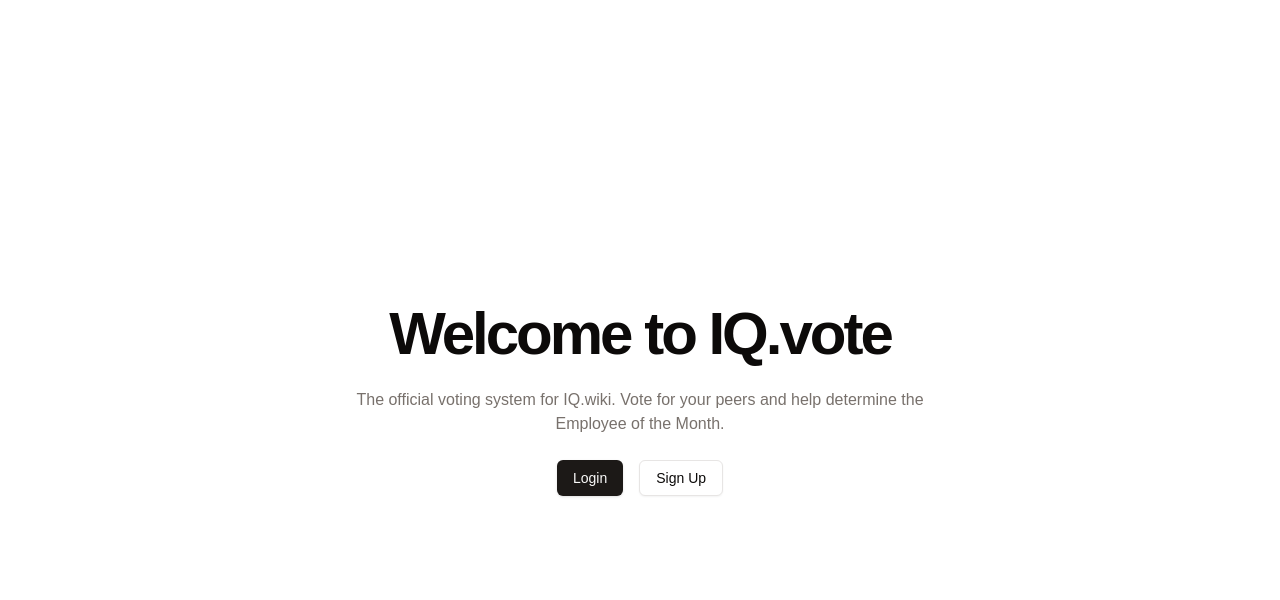
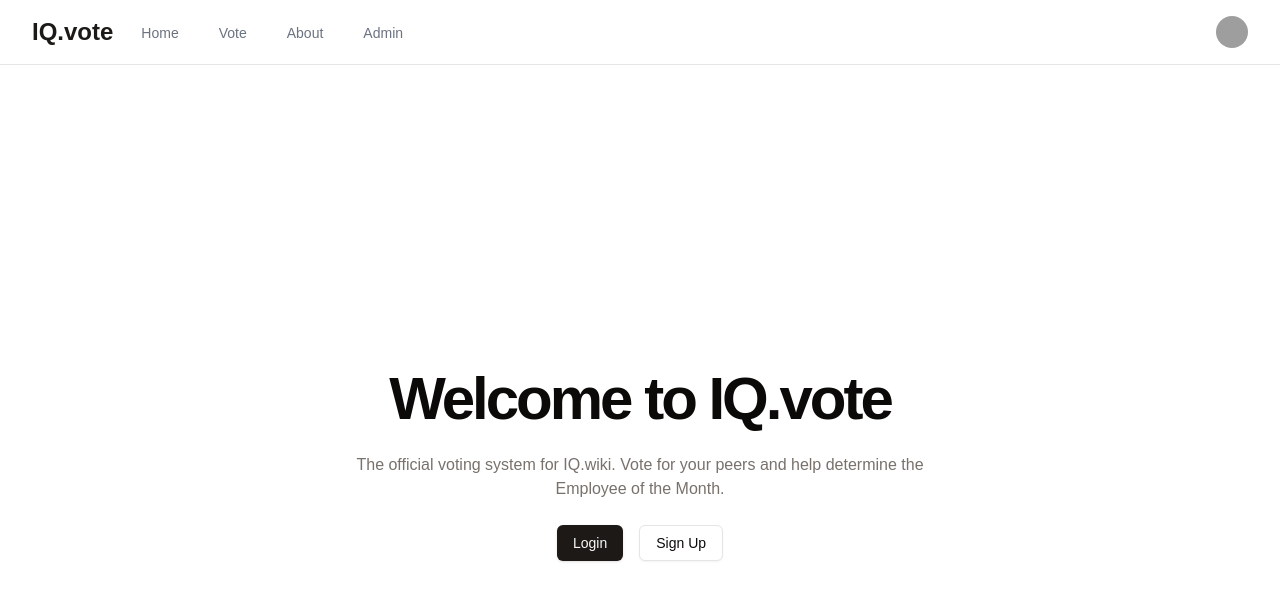
Before and after one commit to Adebesin-Cell/IQ.vote, a Next.js app: page / in a window 1280 px wide. Shown: the top 600 px of the page. Built offline with nearby package versions, Linux system fonts and the light colour scheme; grey boxes are pictures that could not be loaded.

Commit message:
🔁update: Adds navbar to layout

```diff
--- a/app/_components/navbar.tsx
+++ b/app/_components/navbar.tsx
@@ -0,0 +1,99 @@
+import { Avatar, AvatarFallback, AvatarImage } from '@/components/ui/avatar';
+import { Button } from '@/components/ui/button';
+import {
+  DropdownMenu,
+  DropdownMenuContent,
+  DropdownMenuItem,
+  DropdownMenuLabel,
+  DropdownMenuSeparator,
+  DropdownMenuTrigger
+} from '@/components/ui/dropdown-menu';
+import Link from 'next/link';
+
+export default function Navbar() {
+  // This would typically come from your authentication context
+  const isLoggedIn = true;
+  const isAdmin = true;
+  const user = { name: 'John Doe', email: 'john@example.com' };
+
+  return (
+    <nav className='bg-background border-b'>
+      <div className='max-w-7xl mx-auto px-4 sm:px-6 lg:px-8'>
+        <div className='flex justify-between h-16'>
+          <div className='flex'>
+            <div className='flex-shrink-0 flex items-center'>
+              <Link href='/' className='text-2xl font-bold text-primary'>
+                IQ.vote
+              </Link>
+            </div>
+            <div className='hidden sm:ml-6 sm:flex sm:space-x-8'>
+              <Link
+                href='/'
+                className='border-transparent text-gray-500 hover:border-gray-300 hover:text-gray-700 inline-flex items-center px-1 pt-1 border-b-2 text-sm font-medium'
+              >
+                Home
+              </Link>
+              {isLoggedIn && (
+                <Link
+                  href='/vote'
+                  className='border-transparent text-gray-500 hover:border-gray-300 hover:text-gray-700 inline-flex items-center px-1 pt-1 border-b-2 text-sm font-medium'
+                >
+                  Vote
+                </Link>
+              )}
+              <Link
+                href='/about'
+                className='border-transparent text-gray-500 hover:border-gray-300 hover:text-gray-700 inline-flex items-center px-1 pt-1 border-b-2 text-sm font-medium'
+              >
+                About
+              </Link>
+              {isAdmin && (
+                <Link
+                  href='/admin'
+                  className='border-transparent text-gray-500 hover:border-gray-300 hover:text-gray-700 inline-flex items-center px-1 pt-1 border-b-2 text-sm font-medium'
+                >
+                  Admin
+                </Link>
+              )}
+            </div>
+          </div>
+          <div className='hidden sm:ml-6 sm:flex sm:items-center'>
+            {isLoggedIn ? (
+              <DropdownMenu>
+                <DropdownMenuTrigger asChild>
+                  <Button
+                    variant='ghost'
+                    className='relative h-8 w-8 rounded-full'
+                  >
+                    <Avatar className='h-8 w-8'>
+                      <AvatarImage
+                        src='https://github.com/shadcn.png'
+                        alt={user.name}
+                      />
+                      <AvatarFallback>{user.name.charAt(0)}</AvatarFallback>
+                    </Avatar>
+                  </Button>
+                </DropdownMenuTrigger>
+                <DropdownMenuContent align='end'>
+                  <DropdownMenuLabel>{user.name}</DropdownMenuLabel>
+                  <DropdownMenuItem>Profile</DropdownMenuItem>
+                  <DropdownMenuSeparator />
+                  <DropdownMenuItem>Log out</DropdownMenuItem>
+                </DropdownMenuContent>
+              </DropdownMenu>
+            ) : (
+              <div className='space-x-2'>
+                <Button variant='ghost' asChild>
+                  <Link href='/login'>Log in</Link>
+                </Button>
+                <Button asChild>
+                  <Link href='/signup'>Sign up</Link>
+                </Button>
+              </div>
+            )}
+          </div>
+        </div>
+      </div>
+    </nav>
+  );
+}
--- a/app/layout.tsx
+++ b/app/layout.tsx
@@ -1,34 +1,38 @@
-import type { Metadata } from "next";
-import localFont from "next/font/local";
-import "./globals.css";
+import type { Metadata } from 'next';
+import localFont from 'next/font/local';
+import './globals.css';
+import Navbar from './_components/navbar';
 
 const geistSans = localFont({
-  src: "./fonts/GeistVF.woff",
-  variable: "--font-geist-sans",
-  weight: "100 900",
+  src: './fonts/GeistVF.woff',
+  variable: '--font-geist-sans',
+  weight: '100 900'
 });
 const geistMono = localFont({
-  src: "./fonts/GeistMonoVF.woff",
-  variable: "--font-geist-mono",
-  weight: "100 900",
+  src: './fonts/GeistMonoVF.woff',
+  variable: '--font-geist-mono',
+  weight: '100 900'
 });
 
 export const metadata: Metadata = {
-  title: "Create Next App",
-  description: "Generated by create next app",
+  title: 'Create Next App',
+  description: 'Generated by create next app'
 };
 
 export default function RootLayout({
-  children,
+  children
 }: Readonly<{
   children: React.ReactNode;
 }>) {
   return (
-    <html lang="en">
+    <html lang='en'>
       <body
         className={`${geistSans.variable} ${geistMono.variable} antialiased`}
       >
-        {children}
+        <div className='min-h-screen flex flex-col'>
+          <Navbar />
+          <main className='flex-grow'>{children}</main>
+        </div>
       </body>
     </html>
   );
```
